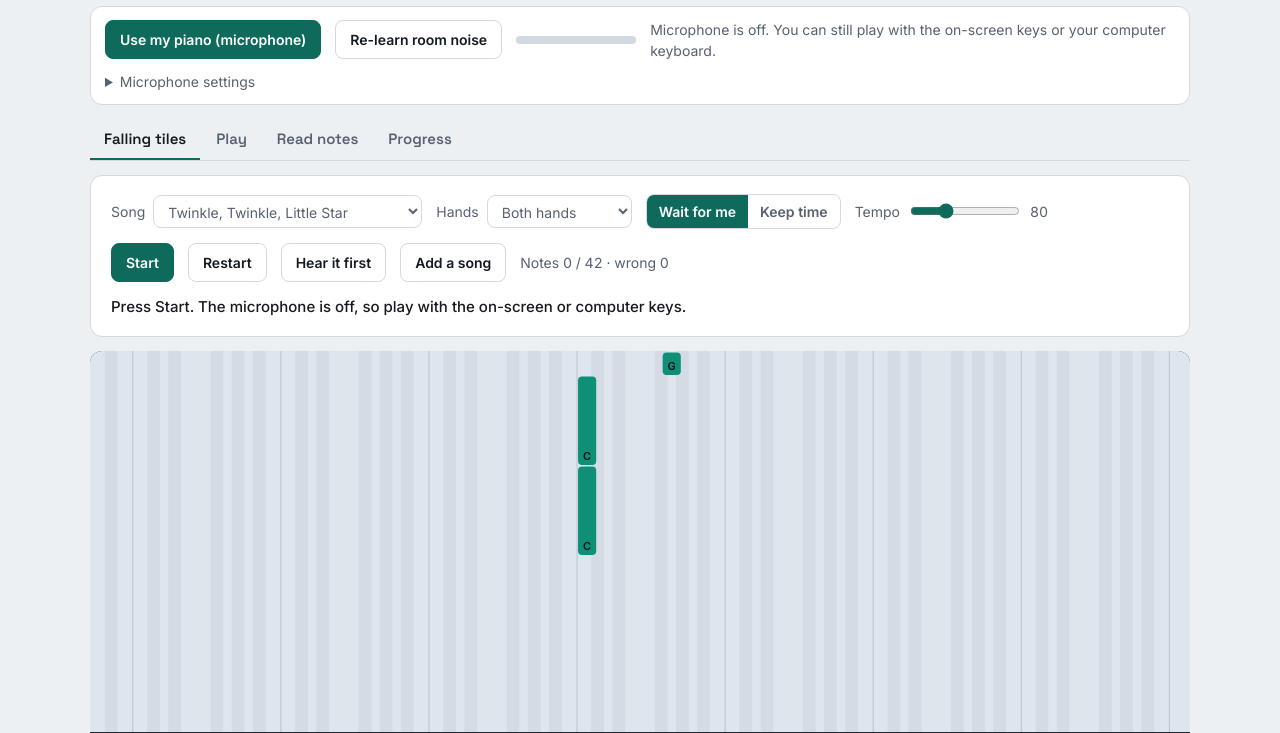
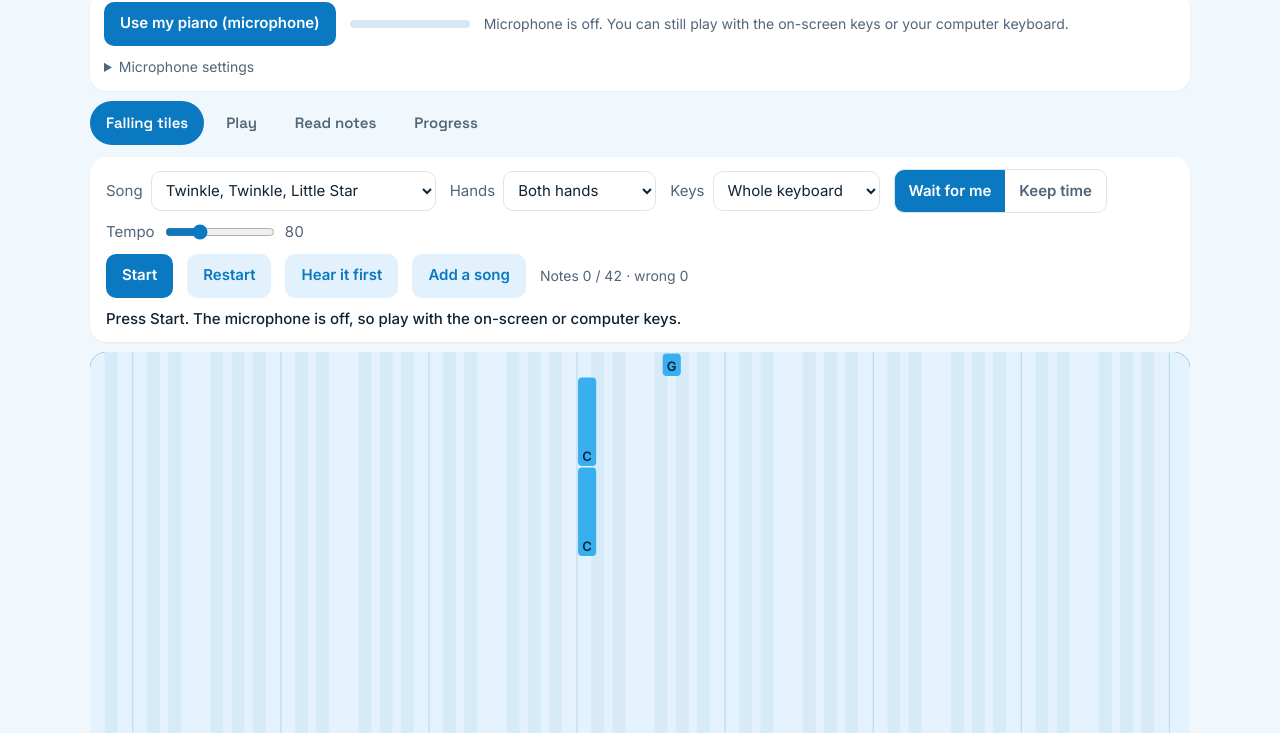
Before and after one commit to jcbjckmn/keystep, a plain HTML site: page index.html in a window 1280 px wide. Shown: the part 58-791 px from the top of the page. Drawn offline with Linux system fonts and the light colour scheme.

Commit message:
Sky blue and yellow design, simpler layout, zoom to song and larger note labels
Co-Authored-By: Claude Sonnet 5.5 <noreply@anthropic.com>
Claude-Session: https://claude.ai/code/session_015fsYyMCPg1XxfauY2DYnkK

```diff
--- a/index.html
+++ b/index.html
@@ -4,7 +4,7 @@
 <meta name="mobile-web-app-capable" content="yes">
 <meta name="apple-mobile-web-app-status-bar-style" content="black-translucent">
 <meta name="apple-mobile-web-app-title" content="Keystep">
-<meta name="theme-color" content="#0f1115">
+<meta name="theme-color" content="#0a1622">
 <link rel="manifest" href="manifest.webmanifest">
 <link rel="apple-touch-icon" href="icon-180.png">
 <link rel="icon" href="icon-192.png">
@@ -13,44 +13,46 @@
 <link rel="stylesheet" href="https://fonts.googleapis.com/css2?family=Inter:wght@400;500;600&family=Space+Grotesk:wght@500;600;700&display=swap">
 <style>
 /* Layout: header, microphone bar, tabs, one working panel, then the stage: falling tiles above a full 88-key keyboard drawn on one canvas. */
+/* Sky blue and warm yellow. Right hand is blue, left hand is yellow, and the key to press next glows yellow. */
 :root {
-  --bg: #edf0f3; --surface: #ffffff; --fg: #151a21; --muted: #576170; --line: #d3d9e0;
-  --accent: #0e6b5c; --accent-ink: #ffffff;
-  --hint: #f2b230; --hint-ink: #2b1d00; --good: #1a8a4b; --bad: #c23a30;
-  --frame: #232a33; --key-w: #fbfcfd; --key-edge: #aab3be; --key-b: #181c22; --key-ink: #46505d;
-  --stage: #dfe5ec; --lane: #b9c3cf; --tile-r: #0e8f78; --tile-l: #5b5bd6;
+  --bg: #f1f8fd; --surface: #ffffff; --fg: #0f2233; --muted: #506579; --line: #d6e6f2;
+  --accent: #0b78c2; --accent-ink: #ffffff; --accent-soft: #e2f1fb;
+  --hint: #ffc928; --hint-ink: #3a2a00; --good: #1b8a4c; --bad: #c9362c;
+  --frame: #123049; --key-w: #ffffff; --key-edge: #a9bccb; --key-b: #17202b; --key-ink: #3f566b;
+  --stage: #e3f2fd; --lane: #b7d6ec; --tile-r: #3aaff0; --tile-l: #f7c11f; --tile-ink: #07263b;
   --font-display: "Space Grotesk", system-ui, sans-serif;
   --font-body: "Inter", system-ui, -apple-system, "Segoe UI", sans-serif;
 }
 @media (prefers-color-scheme: dark) {
   :root:not([data-theme="light"]) {
-    --bg: #0e1217; --surface: #171d25; --fg: #e7ebf0; --muted: #98a4b3; --line: #2a333e;
-    --accent: #3cc4a6; --accent-ink: #04231c;
-    --hint: #f2b230; --hint-ink: #2b1d00; --good: #4cc880; --bad: #ff7b6f;
-    --frame: #07090c; --key-w: #e8ecf0; --key-edge: #69737f; --key-b: #1d242d; --key-ink: #46505d;
-    --stage: #0f151c; --lane: #27313d; --tile-r: #3cc4a6; --tile-l: #8c8cff;
+    --bg: #0a1622; --surface: #10202f; --fg: #e8f3fb; --muted: #9bb2c6; --line: #1f3548;
+    --accent: #55c2f7; --accent-ink: #04202f; --accent-soft: #14293a;
+    --hint: #ffd34a; --hint-ink: #3a2a00; --good: #4cc880; --bad: #ff7b6f;
+    --frame: #050d14; --key-w: #eef5fa; --key-edge: #6f8294; --key-b: #16212c; --key-ink: #3f566b;
+    --stage: #0c1a28; --lane: #1f3a50; --tile-r: #55c2f7; --tile-l: #ffd34a; --tile-ink: #04202f;
     color-scheme: dark;
   }
 }
 :root[data-theme="dark"] {
-  --bg: #0e1217; --surface: #171d25; --fg: #e7ebf0; --muted: #98a4b3; --line: #2a333e;
-  --accent: #3cc4a6; --accent-ink: #04231c;
-  --hint: #f2b230; --hint-ink: #2b1d00; --good: #4cc880; --bad: #ff7b6f;
-  --frame: #07090c; --key-w: #e8ecf0; --key-edge: #69737f; --key-b: #1d242d; --key-ink: #46505d;
-  --stage: #0f151c; --lane: #27313d; --tile-r: #3cc4a6; --tile-l: #8c8cff;
+  --bg: #0a1622; --surface: #10202f; --fg: #e8f3fb; --muted: #9bb2c6; --line: #1f3548;
+  --accent: #55c2f7; --accent-ink: #04202f; --accent-soft: #14293a;
+  --hint: #ffd34a; --hint-ink: #3a2a00; --good: #4cc880; --bad: #ff7b6f;
+  --frame: #050d14; --key-w: #eef5fa; --key-edge: #6f8294; --key-b: #16212c; --key-ink: #3f566b;
+  --stage: #0c1a28; --lane: #1f3a50; --tile-r: #55c2f7; --tile-l: #ffd34a; --tile-ink: #04202f;
   color-scheme: dark;
 }
 * { box-sizing: border-box; }
 [hidden] { display: none !important; }
 body {
   margin: 0; background: var(--bg); color: var(--fg); font: 15px/1.5 var(--font-body);
-  padding-block: 20px 40px;
+  padding-block: 12px 24px;
   padding-left: max(16px, env(safe-area-inset-left, 0px));
   padding-right: max(16px, env(safe-area-inset-right, 0px));
 }
-.app { max-width: 1100px; margin: 0 auto; display: grid; gap: 14px; }
+.app { max-width: 1100px; margin: 0 auto; display: grid; gap: 10px; }
 h1, h2 { font-family: var(--font-display); margin: 0; line-height: 1.15; text-wrap: balance; }
-h1 { font-size: 26px; letter-spacing: -0.01em; }
+h1 { font-size: 24px; letter-spacing: -0.01em; }
+h1::before { content: ''; display: inline-block; width: 12px; height: 12px; border-radius: 4px; background: var(--hint); box-shadow: 8px 0 0 -2px var(--accent); margin-right: 18px; }
 h2 { font-size: 18px; }
 p { margin: 0; }
 button, select, input { font: inherit; color: inherit; }
@@ -58,40 +60,41 @@ button, select, input { font: inherit; color: inherit; }
 .sub { color: var(--muted); font-size: 14px; }
 .top { display: flex; flex-wrap: wrap; gap: 4px 12px; align-items: baseline; }
 
-.mic { background: var(--surface); border: 1px solid var(--line); border-radius: 12px; padding: 12px 14px; display: grid; gap: 10px; }
+.mic { background: var(--surface); border-radius: 16px; padding: 10px 14px; display: grid; gap: 6px; box-shadow: 0 1px 2px rgba(15,34,51,.06); }
 .microw { display: flex; flex-wrap: wrap; gap: 8px 14px; align-items: center; }
 .meter { width: 120px; height: 8px; border-radius: 4px; background: var(--line); overflow: hidden; }
 .meter i { display: block; height: 100%; width: 0; background: var(--accent); transition: width 0.06s linear; }
 .micstat { flex: 1 1 240px; min-width: 0; font-size: 14px; color: var(--muted); }
 .micstat.on { color: var(--fg); }
 .micstat.err { color: var(--bad); }
-.mset summary { cursor: pointer; font-size: 14px; color: var(--muted); }
+.mset summary { cursor: pointer; font-size: 14px; color: var(--muted); padding: 4px 0; }
 .mset .grid { display: flex; flex-wrap: wrap; gap: 10px 22px; padding-top: 10px; }
 
-.tabs { display: flex; gap: 2px; border-bottom: 1px solid var(--line); overflow-x: auto; overflow-y: hidden; }
+.tabs { display: flex; gap: 6px; overflow-x: auto; overflow-y: hidden; padding-bottom: 2px; }
 .tab {
-  background: none; border: 0; border-bottom: 3px solid transparent; margin-bottom: -1px; white-space: nowrap;
-  padding: 10px 14px; font: 600 15px var(--font-display); color: var(--muted); cursor: pointer;
+  background: none; border: 0; border-radius: 999px; white-space: nowrap;
+  padding: 10px 16px; min-height: 44px; font: 600 15px var(--font-display); color: var(--muted); cursor: pointer;
 }
 .tab:hover { color: var(--fg); }
-.tab[aria-selected="true"] { color: var(--fg); border-bottom-color: var(--accent); }
+.tab[aria-selected="true"] { color: var(--accent-ink); background: var(--accent); }
 
-.panel { background: var(--surface); border: 1px solid var(--line); border-radius: 12px; padding: 18px 20px; }
-.panel section { display: grid; gap: 14px; align-content: start; }
+.panel { background: var(--surface); border-radius: 16px; padding: 12px 16px; box-shadow: 0 1px 2px rgba(15,34,51,.06); }
+.panel section { display: grid; gap: 10px; align-content: start; }
 .row { display: flex; flex-wrap: wrap; gap: 8px 14px; align-items: center; }
-.btn { background: var(--surface); border: 1px solid var(--line); border-radius: 8px; padding: 8px 14px; font-weight: 600; font-size: 14px; cursor: pointer; }
-.btn:hover { border-color: var(--muted); }
-.btn.primary { background: var(--accent); border-color: var(--accent); color: var(--accent-ink); }
-.inl { display: inline-flex; gap: 8px; align-items: center; color: var(--muted); font-size: 14px; }
+.btn { background: var(--accent-soft); border: 0; border-radius: 10px; padding: 10px 16px; min-height: 44px; font-weight: 600; font-size: 15px; color: var(--accent); cursor: pointer; }
+.btn:hover { filter: brightness(0.96); }
+.btn.primary { background: var(--accent); color: var(--accent-ink); }
+.inl { display: inline-flex; gap: 8px; align-items: center; color: var(--muted); font-size: 15px; }
 .inl input[type=range] { accent-color: var(--accent); width: 110px; }
 .inl output { min-width: 2.4ch; font-variant-numeric: tabular-nums; }
-select { background: var(--surface); border: 1px solid var(--line); border-radius: 8px; padding: 6px 10px; max-width: 100%; }
-.seg { display: inline-flex; flex-wrap: wrap; border: 1px solid var(--line); border-radius: 8px; overflow: hidden; }
-.seg label { padding: 6px 12px; font-size: 14px; font-weight: 600; cursor: pointer; color: var(--muted); }
+select { background: var(--surface); border: 1px solid var(--line); border-radius: 10px; padding: 8px 10px; min-height: 40px; max-width: 100%; color: var(--fg); }
+.seg { display: inline-flex; flex-wrap: wrap; border: 1px solid var(--line); border-radius: 10px; overflow: hidden; }
+.seg label { padding: 10px 14px; font-size: 15px; font-weight: 600; cursor: pointer; color: var(--muted); }
 .seg input { position: absolute; opacity: 0; pointer-events: none; }
 .seg label:has(input:checked) { background: var(--accent); color: var(--accent-ink); }
 .seg label:has(input:focus-visible) { outline: 2px solid var(--accent); outline-offset: -2px; }
 .feed { min-height: 1.5em; font-weight: 500; white-space: pre-line; }
+#gStatus:empty { display: none; }
 .feed.good { color: var(--good); }
 .feed.bad { color: var(--bad); }
 .score { font-variant-numeric: tabular-nums; color: var(--muted); font-size: 14px; }
@@ -117,7 +120,7 @@ select { background: var(--surface); border: 1px solid var(--line); border-radiu
 .plist li { display: flex; justify-content: space-between; gap: 12px; padding: 8px 0; border-bottom: 1px solid var(--line); }
 .plist li span:last-child { color: var(--muted); font-variant-numeric: tabular-nums; text-align: right; }
 
-.addp { border: 1px solid var(--line); border-radius: 10px; padding: 14px; display: grid; gap: 12px; }
+.addp { background: var(--bg); border-radius: 12px; padding: 14px; display: grid; gap: 12px; }
 .stack { display: grid; gap: 12px; }
 .fld { display: grid; gap: 4px; font-size: 14px; color: var(--muted); }
 .fld input[type=text], .fld input[type=number], .fld textarea { background: var(--surface); border: 1px solid var(--line); border-radius: 8px; padding: 8px 10px; color: var(--fg); width: 100%; }
@@ -125,26 +128,26 @@ select { background: var(--surface); border: 1px solid var(--line); border-radiu
 .inl input[type=text] { background: var(--surface); border: 1px solid var(--line); border-radius: 8px; padding: 6px 8px; color: var(--fg); width: 90px; }
 .fld textarea { min-height: 76px; font: 13px/1.5 ui-monospace, SFMono-Regular, Menlo, Consolas, monospace; resize: vertical; }
 input[type=file] { max-width: 100%; font-size: 14px; }
-.scroll { overflow-x: auto; border-radius: 12px; background: var(--frame); }
+.scroll { overflow-x: auto; border-radius: 16px; background: var(--frame); }
 #cv { display: block; touch-action: pan-x; user-select: none; -webkit-user-select: none; }
 .help { color: var(--muted); font-size: 13px; }
 @media (hover: none) { .help.kbd { display: none; } }
-@media (max-width: 480px) { .panel { padding: 14px; } .big { font-size: 42px; } .tab { padding: 10px 10px; } }
+@media (max-width: 480px) { .panel { padding: 14px; } .big { font-size: 42px; } .tab { padding: 10px 12px; } .sub { font-size: 13px; } }
 </style>
 
 <div class="app">
-  <header class="top"><h1>Keystep</h1><p class="sub">Free piano practice that listens to your piano</p></header>
+  <header class="top"><h1>Keystep</h1><p class="sub">Piano practice that listens</p></header>
 
   <section class="mic" aria-label="Microphone">
     <div class="microw">
       <button class="btn primary" id="micBtn">Use my piano (microphone)</button>
-      <button class="btn" id="calBtn" type="button" title="Stay quiet for a moment so Keystep can learn the fan or airflow noise">Re-learn room noise</button>
       <div class="meter" aria-hidden="true"><i id="meter"></i></div>
       <p class="micstat" id="micStat" aria-live="polite">Microphone is off. You can still play with the on-screen keys or your computer keyboard.</p>
     </div>
     <details class="mset">
       <summary>Microphone settings</summary>
       <div class="grid">
+        <button class="btn" id="calBtn" type="button" title="Stay quiet for a moment so Keystep can learn the fan or airflow noise">Re-learn room noise</button>
         <label class="inl">Sensitivity <input type="range" id="sens" min="1" max="10" value="5"> <output id="sensOut">5</output></label>
         <label class="chk"><input type="checkbox" id="single"> One note at a time (only the loudest note counts; for melodies, not chords)</label>
         <label class="chk"><input type="checkbox" id="strictWrong"> Count extra heard notes as wrong in songs (off: only the song's notes count, so chords work)</label>
@@ -168,6 +171,7 @@ input[type=file] { max-width: 100%; font-size: 14px; }
       <div class="row">
         <label class="inl">Song <select id="songSel"></select></label>
         <label class="inl">Hands <select id="handsSel"><option value="both">Both hands</option><option value="R">Right hand only</option><option value="L">Left hand only</option></select></label>
+        <label class="inl">Keys <select id="zoomSel"><option value="full">Whole keyboard</option><option value="song">Zoom to the song</option></select></label>
         <div class="seg" role="radiogroup" aria-label="Play style">
           <label><input type="radio" name="gmode" value="wait" checked> Wait for me</label>
           <label><input type="radio" name="gmode" value="time"> Keep time</label>
@@ -424,14 +428,22 @@ input[type=file] { max-width: 100%; font-size: 14px; }
   const whites = [], wIdx = {};
   for (let m = LO; m <= HI; m++) if (!isBlack(m)) { wIdx[m] = whites.length; whites.push(m); }
   let ww = 14, kbH = 110, tH = 0, W = 0, H = 0;
+  const zoomMode = () => store.zoom === 'full' || store.zoom === 'song' ? store.zoom : (scrollEl.clientWidth < 820 ? 'song' : 'full');
   const C = {};
   function readColors() {
     const cs = getComputedStyle(document.documentElement);
-    ['stage','lane','tile-r','tile-l','key-w','key-edge','key-b','frame','accent','hint','good','bad','key-ink','fg','hint-ink'].forEach((n) => { C[n] = cs.getPropertyValue('--' + n).trim(); });
+    ['stage','lane','tile-r','tile-l','key-w','key-edge','key-b','frame','accent','hint','good','bad','key-ink','fg','hint-ink','tile-ink'].forEach((n) => { C[n] = cs.getPropertyValue('--' + n).trim(); });
   }
   function layout() {
     const boxW = Math.max(280, scrollEl.clientWidth);
     ww = Math.max(boxW / whites.length, 13);
+    /* Zoom to the song: make the keys as wide as the song's range allows, and scroll the rest out of view */
+    if (mode === 'songs' && zoomMode() === 'song' && G.notes && G.notes.length) {
+      let lo = 200, hi = 0; G.notes.forEach((n) => { if (n.m < lo) lo = n.m; if (n.m > hi) hi = n.m; });
+      const wi = (m) => (isBlack(m) ? wIdx[m - 1] : wIdx[m]);
+      const count = Math.max(12, wi(hi) - wi(lo) + 1 + 4);
+      ww = Math.min(64, Math.max(ww, boxW / count));
+    }
     W = Math.round(ww * whites.length);
     kbH = Math.round(Math.min(150, Math.max(96, ww * 7.2)));
     tH = mode === 'songs' ? Math.round(Math.min(440, Math.max(240, window.innerHeight * 0.48))) : 0;
@@ -464,7 +476,7 @@ input[type=file] { max-width: 100%; font-size: 14px; }
       for (let m = LO; m <= HI; m++) if (m % 12 === 0) g.fillRect(wIdx[m] * ww, 0, 1, tH);
       if (G.song) {
         const pps = tH / 3.2;
-        g.font = '600 11px Inter, system-ui, sans-serif'; g.textAlign = 'center'; g.textBaseline = 'middle';
+        const tfs = Math.round(Math.max(11, Math.min(20, ww * 0.62))); g.font = '700 ' + tfs + 'px Inter, system-ui, sans-serif'; g.textAlign = 'center'; g.textBaseline = 'middle';
         G.notes.forEach((n) => {
           const yb = tH - (n.start - G.t) * pps, yt = yb - Math.max(n.dur * pps, 12);
           if (n.st === 'hit' && G.t >= n.start && G.t <= n.start + n.dur) activeSet.add(n.m);
@@ -475,11 +487,11 @@ input[type=file] { max-width: 100%; font-size: 14px; }
           g.globalAlpha = n.st === 'miss' ? 0.4 : 1;
           g.fillStyle = n.st === 'hit' ? C.good : n.st === 'miss' ? C.bad : (n.h === 'L' ? C['tile-l'] : C['tile-r']);
           rr(x, top, w, bot - top, 4); g.fill(); g.globalAlpha = 1;
-          if (w >= 13 && bot - top >= 14) { g.fillStyle = '#0b1218'; g.fillText(pc(n.m), x + w / 2, bot - 8); }
+          if (w >= tfs * 0.55 && bot - top >= tfs + 4 && n.st !== 'miss') { g.fillStyle = n.st === 'hit' ? '#ffffff' : C['tile-ink']; g.fillText(pc(n.m), x + w / 2, bot - tfs * 0.7); }
         });
         if (G.mode === 'time' && !G.demo && G.state === 'running' && G.t < 0) {
           g.fillStyle = C.fg; g.font = '700 64px "Space Grotesk", system-ui, sans-serif'; g.textBaseline = 'middle';
-          g.fillText(String(Math.ceil(-G.t)), W / 2 + (scrollEl.scrollLeft - 0) * 0, tH / 2);
+          g.fillText(String(Math.ceil(-G.t)), scrollEl.scrollLeft + scrollEl.clientWidth / 2, tH / 2);
         }
       }
       g.fillStyle = C.frame; g.fillRect(0, tH - 3, W, 3);
@@ -496,11 +508,13 @@ input[type=file] { max-width: 100%; font-size: 14px; }
       const x = wIdx[m] * ww;
       g.fillStyle = fill(m, false); rrb(x + 0.5, tH, ww - 1, kbH - 1, 3); g.fill();
       g.strokeStyle = C['key-edge']; g.lineWidth = 1; g.stroke();
-      if (m % 12 === 0) { g.fillStyle = C['key-ink']; g.fillText(nameOf(m), x + ww / 2, tH + kbH - 7); }
+      if (hintSet.has(m)) { g.font = '700 ' + Math.round(Math.max(10, Math.min(18, ww * 0.55))) + 'px Inter, system-ui, sans-serif'; g.fillStyle = C['hint-ink']; g.fillText(pc(m), x + ww / 2, tH + kbH - 9); g.font = '600 9px Inter, system-ui, sans-serif'; }
+      else if (m % 12 === 0) { g.fillStyle = C['key-ink']; g.fillText(nameOf(m), x + ww / 2, tH + kbH - 7); }
     });
     for (let m = LO; m <= HI; m++) if (isBlack(m)) {
       g.fillStyle = fill(m, true); rrb(keyX(m), tH, keyW(m), kbH * 0.62, 2); g.fill();
       g.strokeStyle = '#000'; g.lineWidth = 1; g.stroke();
+      if (hintSet.has(m)) { g.font = '700 ' + Math.round(Math.max(9, Math.min(15, ww * 0.42))) + 'px Inter, system-ui, sans-serif'; g.fillStyle = C['hint-ink']; g.textBaseline = 'alphabetic'; g.fillText(pc(m), keyX(m) + keyW(m) / 2, tH + kbH * 0.62 - 7); g.font = '600 9px Inter, system-ui, sans-serif'; }
     }
   }
 
@@ -805,9 +819,13 @@ input[type=file] { max-width: 100%; font-size: 14px; }
     $('#handsSel').value = store.hands === 'R' || store.hands === 'L' ? store.hands : 'both';
     compile(); resetGame();
     if (G.handsFellBack) gStatus('This song only has one hand written, so all of it is shown.');
+    $('#zoomSel').value = zoomMode();
+    layout(); centerOnSong();
+  }
+  function centerOnSong() {
     const ms = G.notes.map((n) => n.m), c = (Math.min(...ms) + Math.max(...ms)) / 2;
     const mid = isBlack(Math.round(c)) ? Math.round(c) - 1 : Math.round(c);
-    scrollEl.scrollLeft = keyX(mid) - scrollEl.clientWidth / 2;
+    scrollEl.scrollLeft = keyX(mid) + ww / 2 - scrollEl.clientWidth / 2;
   }
   const curGroup = () => { while (G.gi < G.groups.length && G.groups[G.gi].idx.every((i) => G.notes[i].st !== 'pending')) G.gi++; return G.groups[G.gi] || null; };
   function gameHints() {
@@ -879,7 +897,7 @@ input[type=file] { max-width: 100%; font-size: 14px; }
     audio();
     if (G.demo) resetGame();
     if (G.state === 'running') pauseGame();
-    else { if (G.state === 'done') resetGame(); G.state = 'running'; updateBtns(); gStatus(''); }
+    else { if (G.state === 'done') resetGame(); G.state = 'running'; updateBtns(); gStatus(''); try { scrollEl.scrollIntoView({ behavior: 'smooth', block: 'end' }); } catch (e) {} }
   });
   $('#gRestart').addEventListener('click', resetGame);
   $('#gDemo').addEventListener('click', () => {
@@ -887,6 +905,7 @@ input[type=file] { max-width: 100%; font-size: 14px; }
     resetGame(); audio(); G.demo = true; G.t = -1; G.state = 'running'; updateBtns(); gStatus('Listening to the song. Watch where the tiles land.');
   });
   $('#songSel').addEventListener('change', (e) => loadSong(e.target.value));
+  $('#zoomSel').addEventListener('change', (e) => { store.zoom = e.target.value; save(); layout(); if (G.song) centerOnSong(); });
   $('#handsSel').addEventListener('change', (e) => { store.hands = e.target.value; save(); if (G.song) loadSong(G.song.id); });
   document.querySelectorAll('input[name=gmode]').forEach((r) => r.addEventListener('change', resetGame));
   $('#tempo').addEventListener('input', (e) => { G.bpm = +e.target.value; $('#tempoOut').textContent = G.bpm; compile(); resetGame(); });
--- a/sw.js
+++ b/sw.js
@@ -1,4 +1,4 @@
-const C='keystep-v9',F=['./','index.html','manifest.webmanifest','icon-180.png','icon-192.png','icon-512.png'];
+const C='keystep-v10',F=['./','index.html','manifest.webmanifest','icon-180.png','icon-192.png','icon-512.png'];
 self.addEventListener('install',e=>{e.waitUntil(caches.open(C).then(c=>c.addAll(F)).then(()=>self.skipWaiting()))});
 self.addEventListener('activate',e=>{e.waitUntil(caches.keys().then(k=>Promise.all(k.filter(x=>x!==C).map(x=>caches.delete(x)))).then(()=>self.clients.claim()))});
 self.addEventListener('fetch',e=>{if(e.request.method!=='GET')return;e.respondWith(fetch(e.request).then(r=>{if(r.ok&&new URL(e.request.url).origin===location.origin){const cp=r.clone();caches.open(C).then(c=>c.put(e.request,cp))}return r}).catch(()=>caches.match(e.request).then(m=>m||caches.match('index.html'))))});
```
Also changed, not shown: manifest.webmanifest.
